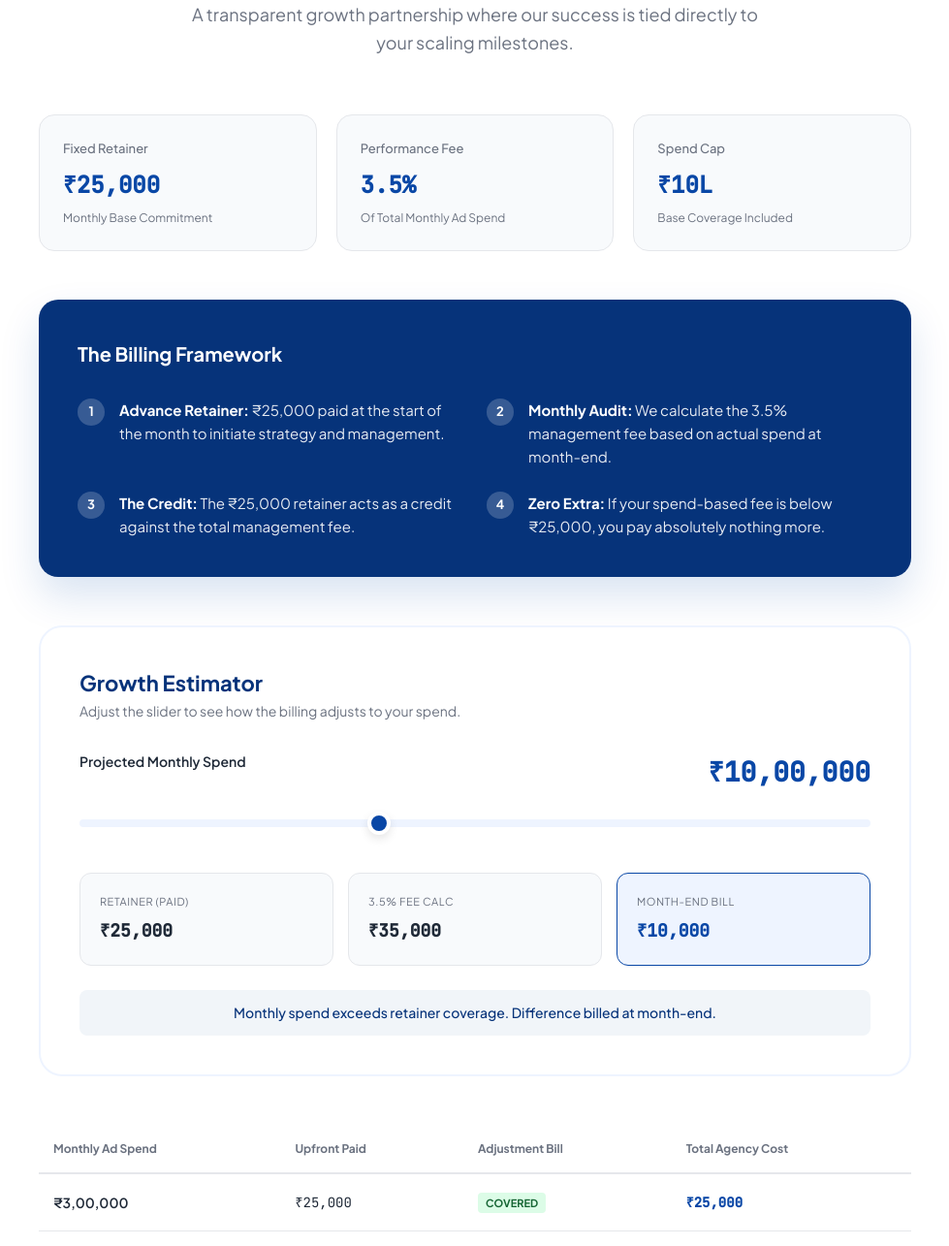
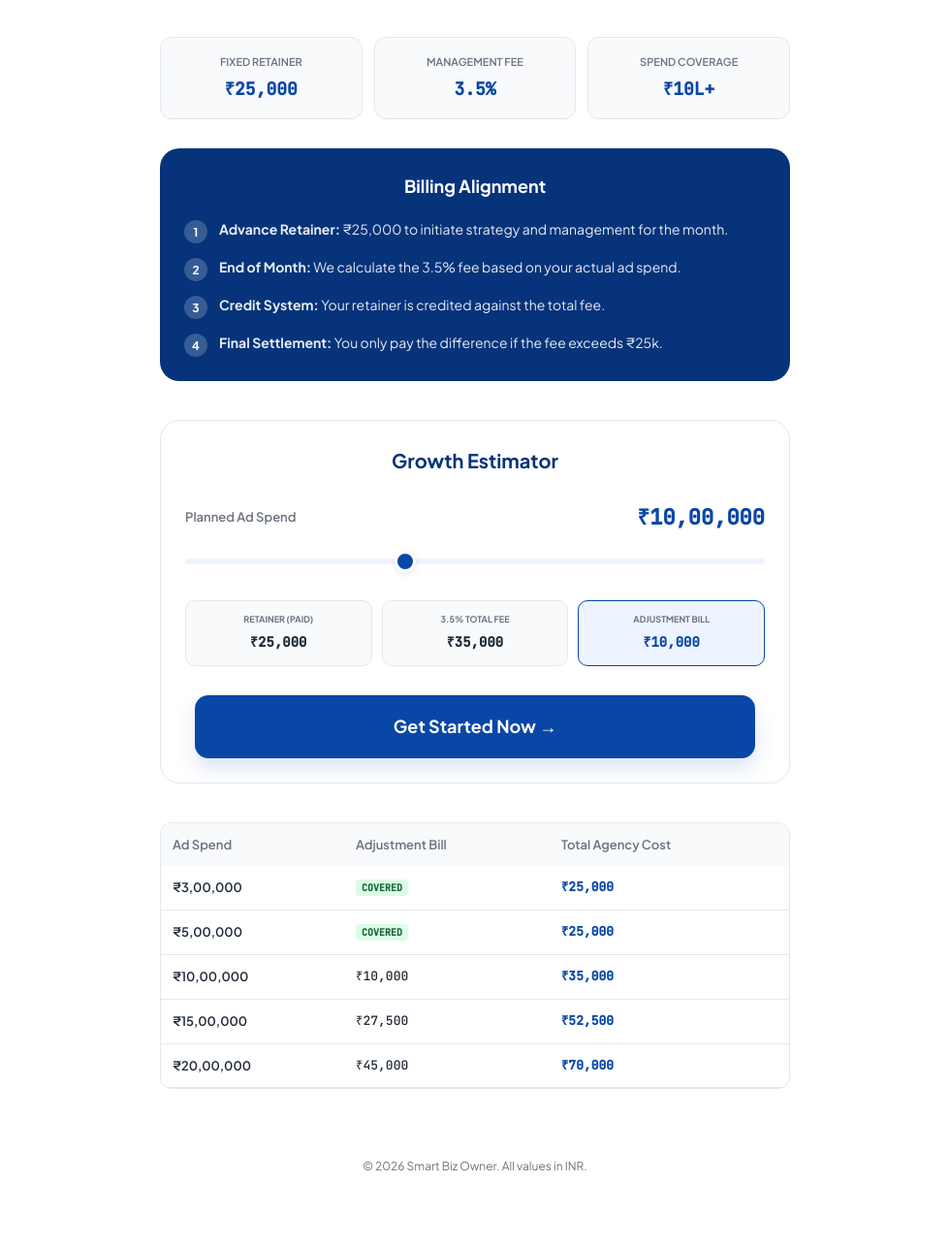
Before and after one commit to newagecartpvt-glitch/Agency-pricing-1-page-lander, a plain HTML site: page index.html in a window 1280 px wide. Shown: the part 325-1610 px from the top of the page at 97% size, without its empty margins (150-1129 px from the left). Drawn offline with Linux system fonts and the light colour scheme.

Commit message:
Update index.html

```diff
--- a/index.html
+++ b/index.html
@@ -1,16 +1,16 @@
 <!DOCTYPE html>
 <html lang="en">
 <head>
-
+    <meta charset="UTF-8">
+    <meta name="viewport" content="width=device-width, initial-scale=1.0, maximum-scale=1.0, user-scalable=no">
     <link rel="icon" type="image/png" href="favicon.png">
-
-    <meta charset="UTF-8">
-    <meta name="viewport" content="width=device-width, initial-scale=1.0">
     <title>Ad Management Proposal | Smart Biz Owner</title>
     <style>
-        @import url('https://fonts.googleapis.com/css2?family=Plus+Jakarta+Sans:wght@300;400;500;600;700&family=JetBrains+Mono:wght@400;500&display=swap');
+        @import url('https://fonts.googleapis.com/css2?family=Plus+Jakarta+Sans:wght@400;600;700;800&family=JetBrains+Mono:wght@500&display=swap');
 
+        /* Mobile Optimization: Prevent Horizontal Scroll */
         *, *::before, *::after { box-sizing: border-box; margin: 0; padding: 0; }
+        html, body { overflow-x: hidden; width: 100%; position: relative; }
 
         :root {
             --primary: #0947a6;
@@ -28,160 +28,158 @@
             background: var(--bg);
             color: var(--text);
             line-height: 1.6;
-            padding: 20px;
+            padding: 16px;
         }
 
         .container {
-            max-width: 900px;
+            width: 100%;
+            max-width: 650px;
             margin: 0 auto;
-            padding-bottom: 80px;
+            padding-bottom: 60px;
         }
 
         /* Nav/Logo */
         nav {
             display: flex;
             justify-content: center;
-            padding: 40px 0;
+            padding: 30px 0;
         }
 
         .logo {
-            max-width: 280px;
+            max-width: 220px;
             height: auto;
         }
 
         /* Hero Section */
         .hero {
             text-align: center;
-            margin-bottom: 60px;
+            margin-bottom: 40px;
         }
 
         .badge-top {
             display: inline-block;
             background: var(--primary-light);
             color: var(--primary);
-            padding: 6px 16px;
+            padding: 6px 14px;
             border-radius: 100px;
-            font-size: 12px;
+            font-size: 11px;
             font-weight: 700;
             text-transform: uppercase;
             letter-spacing: 0.05em;
-            margin-bottom: 20px;
+            margin-bottom: 16px;
         }
 
         h1 {
-            font-size: clamp(32px, 5vw, 42px);
+            font-size: clamp(26px, 7vw, 36px);
             font-weight: 800;
             color: var(--primary-dark);
-            line-height: 1.1;
-            margin-bottom: 20px;
+            line-height: 1.2;
+            margin-bottom: 15px;
         }
 
         .subtitle {
-            font-size: 18px;
+            font-size: 16px;
             color: var(--muted);
-            max-width: 600px;
+            max-width: 500px;
             margin: 0 auto;
         }
 
-        /* Metrics Cards */
+        /* Pricing Cards */
         .metrics-grid {
             display: grid;
             grid-template-columns: repeat(3, 1fr);
-            gap: 20px;
-            margin-bottom: 50px;
+            gap: 12px;
+            margin-bottom: 30px;
         }
 
         .m-card {
             background: var(--surface);
             border: 1px solid var(--border);
-            padding: 24px;
-            border-radius: 16px;
-            transition: transform 0.2s;
+            padding: 16px;
+            border-radius: 12px;
+            text-align: center;
         }
 
-        .m-card:hover { transform: translateY(-4px); }
-
-        .m-label { font-size: 13px; color: var(--muted); font-weight: 500; margin-bottom: 8px; }
-        .m-value { font-size: 24px; font-weight: 700; color: var(--primary); font-family: 'JetBrains Mono', monospace; }
-        .m-sub { font-size: 12px; color: var(--muted); margin-top: 4px; }
+        .m-label { font-size: 11px; color: var(--muted); font-weight: 600; margin-bottom: 5px; text-transform: uppercase; }
+        .m-value { font-size: 18px; font-weight: 700; color: var(--primary); font-family: 'JetBrains Mono', monospace; }
 
         /* Billing Logic */
         .logic-box {
             background: var(--primary-dark);
             color: white;
             border-radius: 20px;
-            padding: 40px;
-            margin-bottom: 50px;
-            box-shadow: 0 20px 40px rgba(9, 71, 166, 0.15);
+            padding: 25px;
+            margin-bottom: 40px;
         }
 
-        .logic-box h2 { font-size: 20px; margin-bottom: 30px; }
+        .logic-box h2 { font-size: 18px; margin-bottom: 20px; text-align: center; }
 
         .steps {
-            display: grid;
-            grid-template-columns: repeat(2, 1fr);
-            gap: 24px;
+            display: flex;
+            flex-direction: column;
+            gap: 15px;
         }
 
         .step {
             display: flex;
-            gap: 15px;
+            gap: 12px;
+            align-items: flex-start;
         }
 
         .step-num {
-            width: 28px;
-            height: 28px;
+            width: 24px;
+            height: 24px;
             background: rgba(255,255,255,0.2);
             border-radius: 50%;
             display: flex;
             align-items: center;
             justify-content: center;
             flex-shrink: 0;
-            font-size: 13px;
+            font-size: 12px;
             font-weight: 700;
         }
 
-        .step-txt { font-size: 15px; color: rgba(255,255,255,0.9); }
-        .step-txt strong { color: #fff; }
+        .step-txt { font-size: 14px; line-height: 1.4; color: rgba(255,255,255,0.9); }
 
         /* Calculator */
         .calc-section {
             background: #fff;
-            border: 2px solid var(--primary-light);
-            border-radius: 24px;
-            padding: 40px;
-            margin-bottom: 50px;
+            border: 1px solid var(--border);
+            border-radius: 20px;
+            padding: 25px;
+            margin-bottom: 40px;
         }
 
-        .calc-header { margin-bottom: 30px; }
-        .calc-header h2 { font-size: 22px; color: var(--primary-dark); }
+        .calc-header { margin-bottom: 25px; text-align: center; }
+        .calc-header h2 { font-size: 20px; color: var(--primary-dark); }
 
-        .slider-container { margin-bottom: 40px; }
-        .slider-head { display: flex; justify-content: space-between; margin-bottom: 15px; }
-        .spend-val { font-size: 28px; font-weight: 800; color: var(--primary); font-family: 'JetBrains Mono'; }
+        .slider-container { margin-bottom: 30px; }
+        .slider-head { display: flex; justify-content: space-between; align-items: center; margin-bottom: 12px; }
+        .spend-val { font-size: 22px; font-weight: 800; color: var(--primary); font-family: 'JetBrains Mono'; }
 
         input[type=range] {
-            -webkit-appearance: none; width: 100%; height: 8px;
+            -webkit-appearance: none; width: 100%; height: 6px;
             background: var(--primary-light); border-radius: 5px; outline: none;
         }
 
         input[type=range]::-webkit-slider-thumb {
-            -webkit-appearance: none; width: 24px; height: 24px;
+            -webkit-appearance: none; width: 22px; height: 22px;
             background: var(--primary); border-radius: 50%; cursor: pointer;
-            border: 4px solid #fff; box-shadow: 0 4px 10px rgba(0,0,0,0.1);
+            border: 3px solid #fff; box-shadow: 0 2px 6px rgba(0,0,0,0.1);
         }
 
         .res-grid {
             display: grid;
             grid-template-columns: repeat(3, 1fr);
-            gap: 15px;
+            gap: 10px;
         }
 
         .res-card {
             background: var(--surface);
-            padding: 20px;
-            border-radius: 12px;
+            padding: 12px;
+            border-radius: 10px;
             border: 1px solid var(--border);
+            text-align: center;
         }
 
         .res-card.active {
@@ -189,91 +187,104 @@
             border-color: var(--primary);
         }
 
-        .res-label { font-size: 11px; text-transform: uppercase; letter-spacing: 0.05em; color: var(--muted); margin-bottom: 8px; }
-        .res-val { font-size: 18px; font-weight: 700; font-family: 'JetBrains Mono'; }
+        .res-label { font-size: 9px; text-transform: uppercase; font-weight: 700; color: var(--muted); margin-bottom: 5px; }
+        .res-val { font-size: 14px; font-weight: 700; font-family: 'JetBrains Mono'; }
 
-        .calc-msg {
-            margin-top: 25px;
-            text-align: center;
-            padding: 12px;
-            background: #f1f5f9;
-            border-radius: 8px;
-            font-size: 14px;
-            font-weight: 500;
-            color: var(--primary-dark);
+        /* CTA Button */
+        .cta-container {
+            margin-top: 30px;
+            padding: 0 10px;
         }
 
-        /* Table */
-        .table-wrap { overflow-x: auto; margin-bottom: 50px; }
-        table { width: 100%; border-collapse: collapse; min-width: 600px; }
-        th { text-align: left; font-size: 12px; color: var(--muted); padding: 15px; border-bottom: 2px solid var(--border); }
-        td { padding: 18px 15px; border-bottom: 1px solid var(--border); font-family: 'JetBrains Mono'; font-size: 14px; }
-        .tag { background: #dcfce7; color: #166534; padding: 4px 8px; border-radius: 4px; font-size: 11px; font-weight: 700; font-family: 'Plus Jakarta Sans'; }
+        .get-started-btn {
+            display: block;
+            width: 100%;
+            background: var(--primary);
+            color: #fff;
+            text-align: center;
+            padding: 18px;
+            border-radius: 14px;
+            text-decoration: none;
+            font-weight: 700;
+            font-size: 18px;
+            box-shadow: 0 10px 20px rgba(9, 71, 166, 0.15);
+            transition: transform 0.2s, background 0.2s;
+        }
 
-        /* Footer */
+        .get-started-btn:active {
+            transform: scale(0.98);
+            background: var(--primary-dark);
+        }
+
+        /* Table Responsive */
+        .table-wrap { overflow-x: auto; margin-bottom: 40px; border-radius: 12px; border: 1px solid var(--border); }
+        table { width: 100%; border-collapse: collapse; min-width: 450px; font-size: 13px; }
+        th { text-align: left; background: var(--surface); color: var(--muted); padding: 12px; font-weight: 600; }
+        td { padding: 12px; border-bottom: 1px solid var(--border); font-family: 'JetBrains Mono'; }
+        .tag { background: #dcfce7; color: #166534; padding: 2px 6px; border-radius: 4px; font-size: 10px; font-weight: 700; }
+
         footer {
-            border-top: 1px solid var(--border);
-            padding-top: 40px;
+            padding-top: 30px;
             text-align: center;
-            font-size: 13px;
+            font-size: 12px;
             color: var(--muted);
         }
 
-        @media (max-width: 768px) {
-            .metrics-grid, .steps, .res-grid { grid-template-columns: 1fr; }
-            .logic-box { padding: 25px; }
+        /* Mobile specific grid adjustments */
+        @media (max-width: 480px) {
+            .metrics-grid { grid-template-columns: 1fr; }
+            .res-grid { grid-template-columns: 1fr; gap: 8px; }
+            .m-card { display: flex; justify-content: space-between; align-items: center; padding: 12px 20px; }
+            .m-label { margin-bottom: 0; }
         }
     </style>
 </head>
 <body>
 
 <div class="container">
-  <nav>
-    <img src="logo.png" alt="Smart Biz Owner" class="logo">
-</nav>
+    <nav>
+        <img src="logo.png" alt="Smart Biz Owner" class="logo">
+    </nav>
 
     <header class="hero">
-        <span class="badge-top">Full Ad Management Proposal</span>
-        <h1>Scale Your Performance,<br>Not Your Management Fees.</h1>
-        <p class="subtitle">A transparent growth partnership where our success is tied directly to your scaling milestones.</p>
+        <span class="badge-top">Proposal: Ad Management</span>
+        <h1>Scale Your Growth,<br>Not Your Agency Fees.</h1>
+        <p class="subtitle">A performance-aligned partnership built on total transparency and scaling milestones.</p>
     </header>
 
     <div class="metrics-grid">
         <div class="m-card">
             <div class="m-label">Fixed Retainer</div>
             <div class="m-value">₹25,000</div>
-            <div class="m-sub">Monthly Base Commitment</div>
         </div>
         <div class="m-card">
-            <div class="m-label">Performance Fee</div>
+            <div class="m-label">Management Fee</div>
             <div class="m-value">3.5%</div>
-            <div class="m-sub">Of Total Monthly Ad Spend</div>
         </div>
         <div class="m-card">
-            <div class="m-label">Spend Cap</div>
-            <div class="m-value">₹10L</div>
-            <div class="m-sub">Base Coverage Included</div>
+            <div class="m-label">Spend Coverage</div>
+            <div class="m-value">₹10L+</div>
         </div>
     </div>
 
     <div class="logic-box">
-        <h2>The Billing Framework</h2>
+        <h2>Billing Alignment</h2>
         <div class="steps">
             <div class="step">
                 <div class="step-num">1</div>
-                <div class="step-txt"><strong>Advance Retainer:</strong> ₹25,000 paid at the start of the month to initiate strategy and management.</div>
+                <div class="step-txt"><strong>Advance Retainer:</strong> ₹25,000 to initiate strategy and management for the month.</div>
             </div>
             <div class="step">
                 <div class="step-num">2</div>
-                <div class="step-txt"><strong>Monthly Audit:</strong> We calculate the 3.5% management fee based on actual spend at month-end.</div>
+                <div class="step-txt"><strong>End of Month:</strong> We calculate the 3.5% fee based on your actual ad spend.</div>
             </div>
             <div class="step">
                 <div class="step-num">3</div>
-                <div class="step-txt"><strong>The Credit:</strong> The ₹25,000 retainer acts as a credit against the total management fee.</div>
+                <div class="step-txt"><strong>Credit System:</strong> Your retainer is credited against the total fee.</div>
             </div>
             <div class="step">
                 <div class="step-num">4</div>
-                <div class="step-txt"><strong>Zero Extra:</strong> If your spend-based fee is below ₹25,000, you pay absolutely nothing more.</div>
+                <div class="step-txt"><strong>Final Settlement:</strong> You only pay the difference if the fee exceeds ₹25k.</div>
             </div>
         </div>
     </div>
@@ -281,12 +292,11 @@
     <section class="calc-section">
         <div class="calc-header">
             <h2>Growth Estimator</h2>
-            <p style="color:var(--muted); font-size: 14px;">Adjust the slider to see how the billing adjusts to your spend.</p>
         </div>
 
         <div class="slider-container">
             <div class="slider-head">
-                <span style="font-weight: 600; font-size: 14px;">Projected Monthly Spend</span>
+                <span style="font-weight: 600; font-size: 13px; color: var(--muted);">Planned Ad Spend</span>
                 <span class="spend-val" id="spend-txt">₹10,00,000</span>
             </div>
             <input type="range" id="slider" min="100000" max="2500000" step="50000" value="1000000">
@@ -298,34 +308,35 @@
                 <div class="res-val">₹25,000</div>
             </div>
             <div class="res-card">
-                <div class="res-label">3.5% Fee Calc</div>
+                <div class="res-label">3.5% Total Fee</div>
                 <div class="res-val" id="fee-txt">₹35,000</div>
             </div>
             <div class="res-card active">
-                <div class="res-label" id="bill-label">Final Adjustment</div>
+                <div class="res-label" id="bill-label">Adjustment Bill</div>
                 <div class="res-val" id="final-txt" style="color:var(--primary)">₹10,000</div>
             </div>
         </div>
-        <div class="calc-msg" id="msg">Monthly spend exceeds retainer coverage. Additional fee applied.</div>
+
+        <div class="cta-container">
+            <a href="payment.html" class="get-started-btn">Get Started Now →</a>
+        </div>
     </section>
 
     <div class="table-wrap">
         <table id="example-table">
             <thead>
                 <tr>
-                    <th>Monthly Ad Spend</th>
-                    <th>Upfront Paid</th>
+                    <th>Ad Spend</th>
                     <th>Adjustment Bill</th>
                     <th>Total Agency Cost</th>
                 </tr>
             </thead>
-            <tbody>
-                </tbody>
+            <tbody></tbody>
         </table>
     </div>
 
     <footer>
-        <p>&copy; 2026 Smart Biz Owner. </p>
+        <p>&copy; 2026 Smart Biz Owner. All values in INR.</p>
     </footer>
 </div>
 
@@ -335,7 +346,6 @@
     const feeTxt = document.getElementById('fee-txt');
     const finalTxt = document.getElementById('final-txt');
     const billLabel = document.getElementById('bill-label');
-    const msg = document.getElementById('msg');
 
     const RETAINER = 25000;
     const PERCENT = 0.035;
@@ -356,12 +366,8 @@
         if (fee <= RETAINER) {
             billLabel.innerText = "Final Adjustment";
             finalTxt.innerText = "₹0";
-            msg.innerText = "The retainer fully covers your management fee for this spend level.";
-            msg.style.color = "#166534";
         } else {
-            billLabel.innerText = "Month-End Bill";
-            msg.innerText = "Monthly spend exceeds retainer coverage. Difference billed at month-end.";
-            msg.style.color = "var(--primary-dark)";
+            billLabel.innerText = "Adjustment Bill";
         }
     }
 
@@ -375,7 +381,6 @@
             const row = `
                 <tr>
                     <td style="font-family:'Plus Jakarta Sans'; font-weight:600">${format(p)}</td>
-                    <td>${format(RETAINER)}</td>
                     <td>${adj === 0 ? '<span class="tag">COVERED</span>' : format(adj)}</td>
                     <td style="color:var(--primary); font-weight:700">${format(Math.max(RETAINER, fee))}</td>
                 </tr>
```
